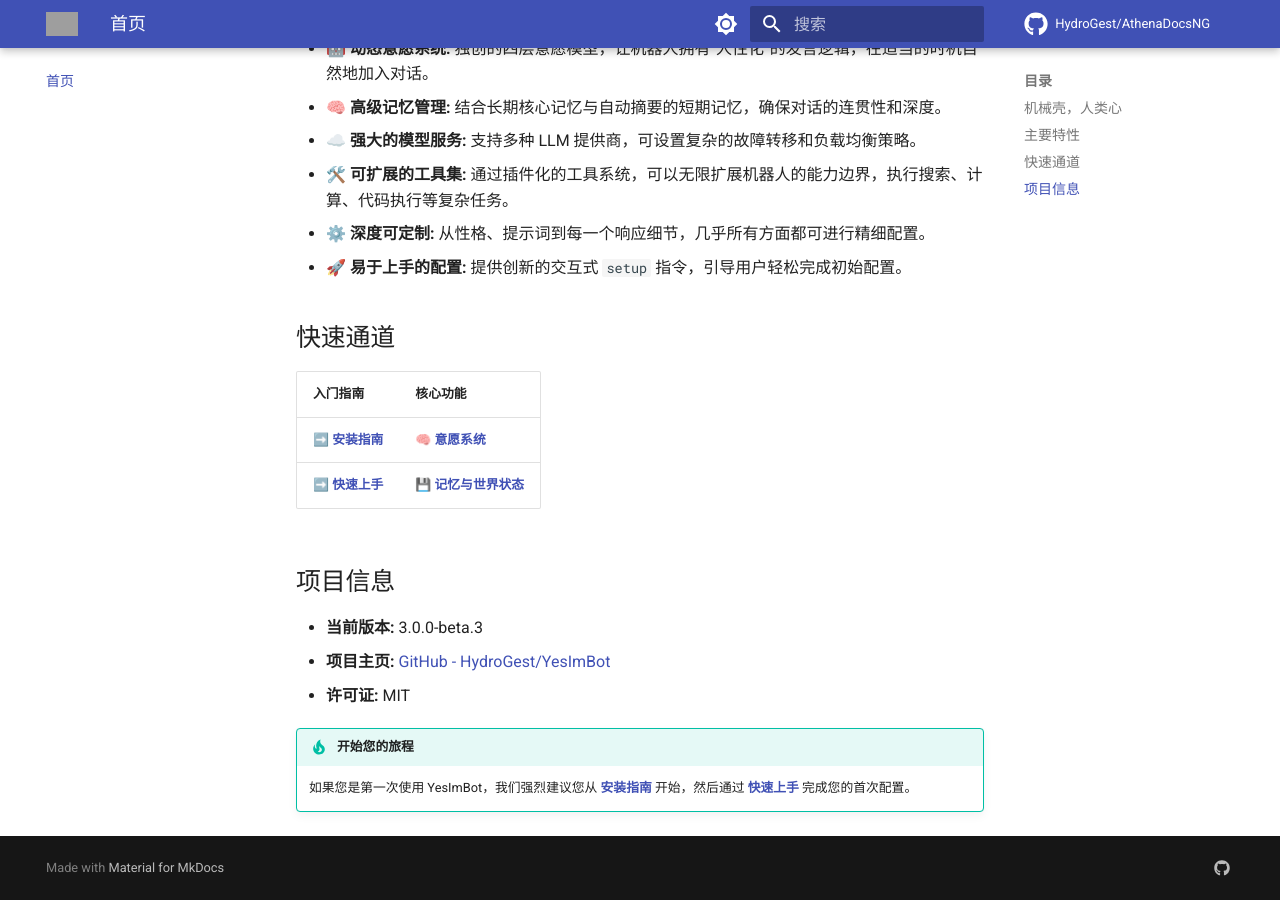
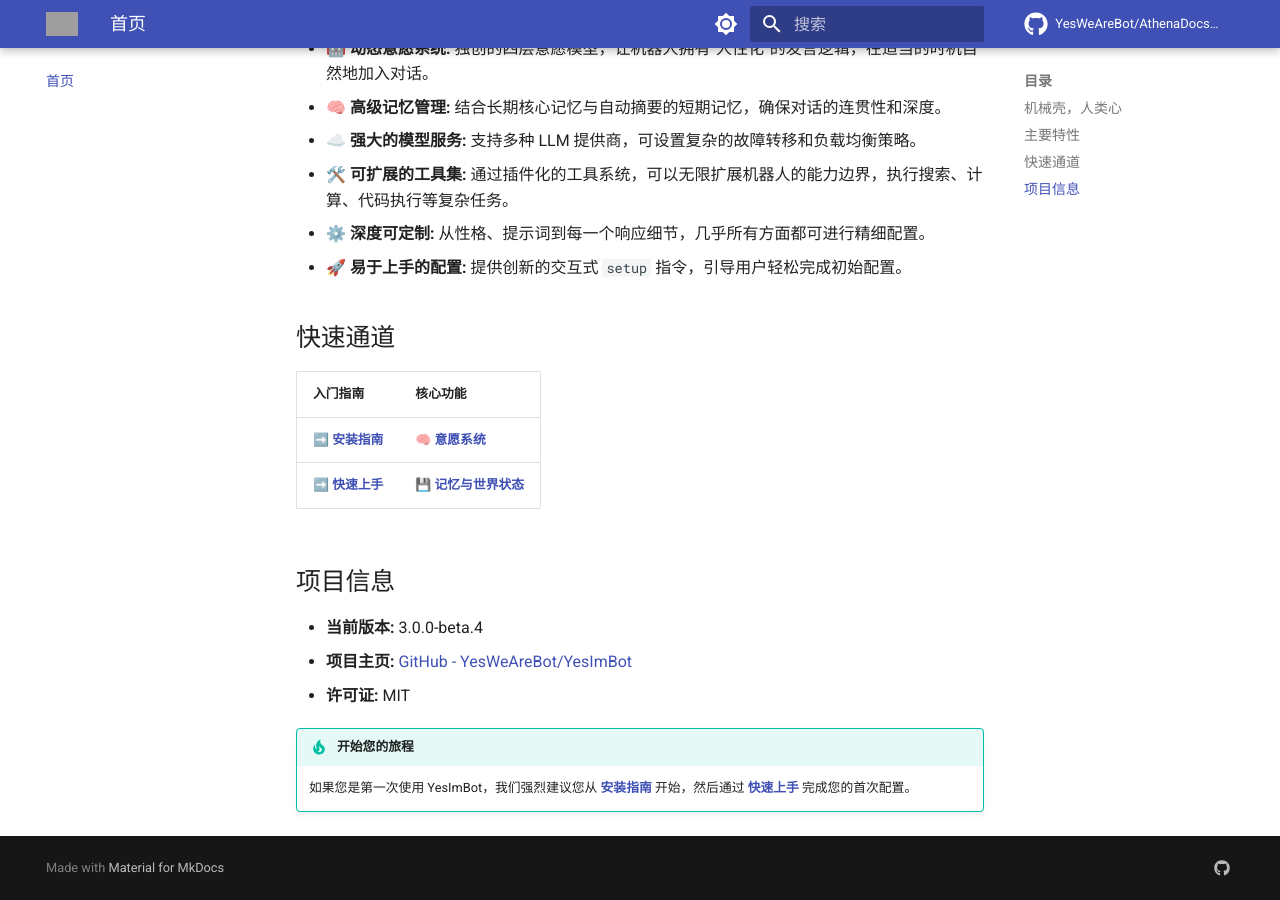
Before and after one commit to HydroGest/AthenaDocsNG, an MkDocs documentation site: the page built from docs/index.md, in a window 1280 px wide and 900 px high, scrolled down 518 px. Built offline with MkDocs 1.6.1 and Material for MkDocs 9.7.7, drawn with Linux system fonts in a browser that asks for light colours; comment, search, counter and statistics services are not loaded; grey boxes are pictures that could not be loaded.

Commit message:
docs: 更新项目链接和版本号

```diff
--- a/docs/index.md
+++ b/docs/index.md
@@ -26,8 +26,8 @@ YesImBot 是一个为 [Koishi](https://koishi.chat/) 框架设计的、高度可
 
 ## 项目信息
 
--   **当前版本:** 3.0.0-beta.3
--   **项目主页:** [GitHub - HydroGest/YesImBot](https://github.com/HydroGest/YesImBot)
+-   **当前版本:** 3.0.0-beta.4
+-   **项目主页:** [GitHub - YesWeAreBot/YesImBot](https://github.com/YesWeAreBot/YesImBot)
 -   **许可证:** MIT
 
 !!! tip "开始您的旅程"
--- a/mkdocs.yml
+++ b/mkdocs.yml
@@ -4,8 +4,8 @@ site_description: 让语言大模型机器人激活灵魂的 Koishi 插件
 site_url: https://docs.yesimbot.chat/
 
 # 文档仓库
-repo_name: HydroGest/AthenaDocsNG
-repo_url: https://github.com/HydroGest/AthenaDocsNG
+repo_name: YesWeAreBot/AthenaDocsNG
+repo_url: https://github.com/YesWeAreBot/AthenaDocsNG
 edit_uri: edit/main/docs/
 
 # 导航结构
@@ -112,4 +112,4 @@ markdown_extensions:
 extra:
   social:
     - icon: fontawesome/brands/github
-      link: https://github.com/HydroGest/YesImBot
+      link: https://github.com/YesWeAreBot/YesImBot
```
Also changed, not shown: README.md (+1 -1 lines).
